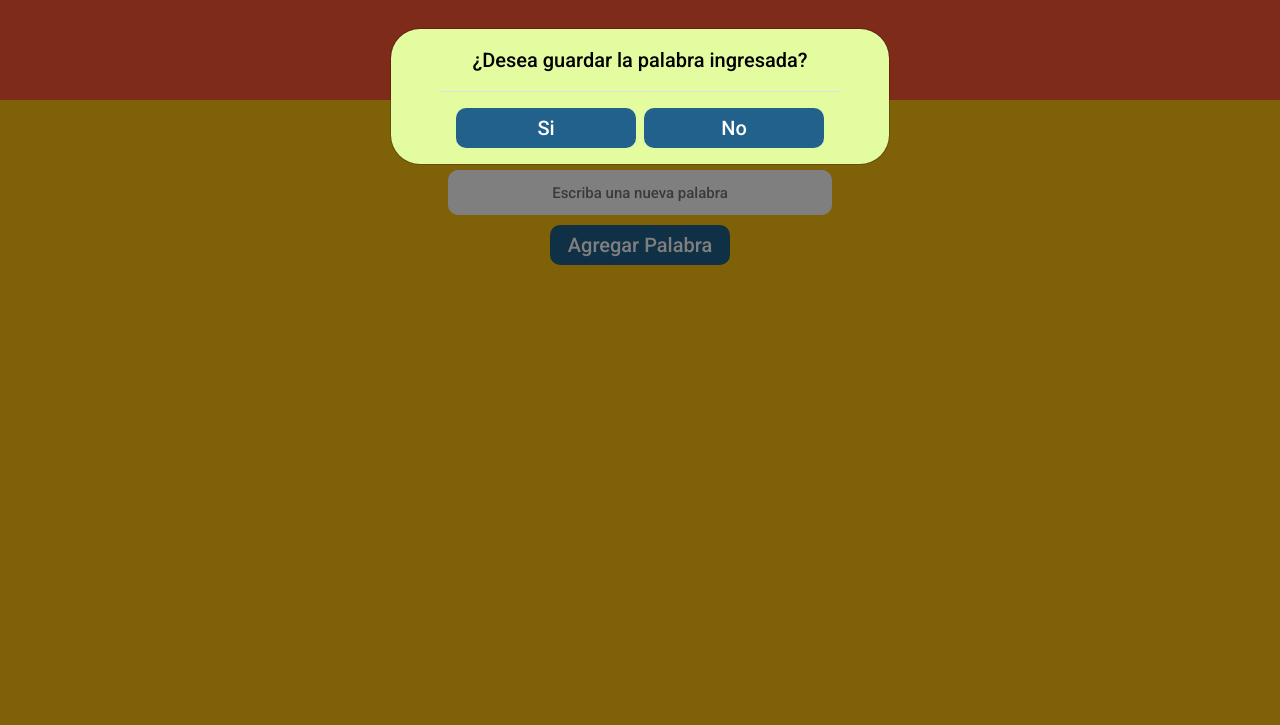
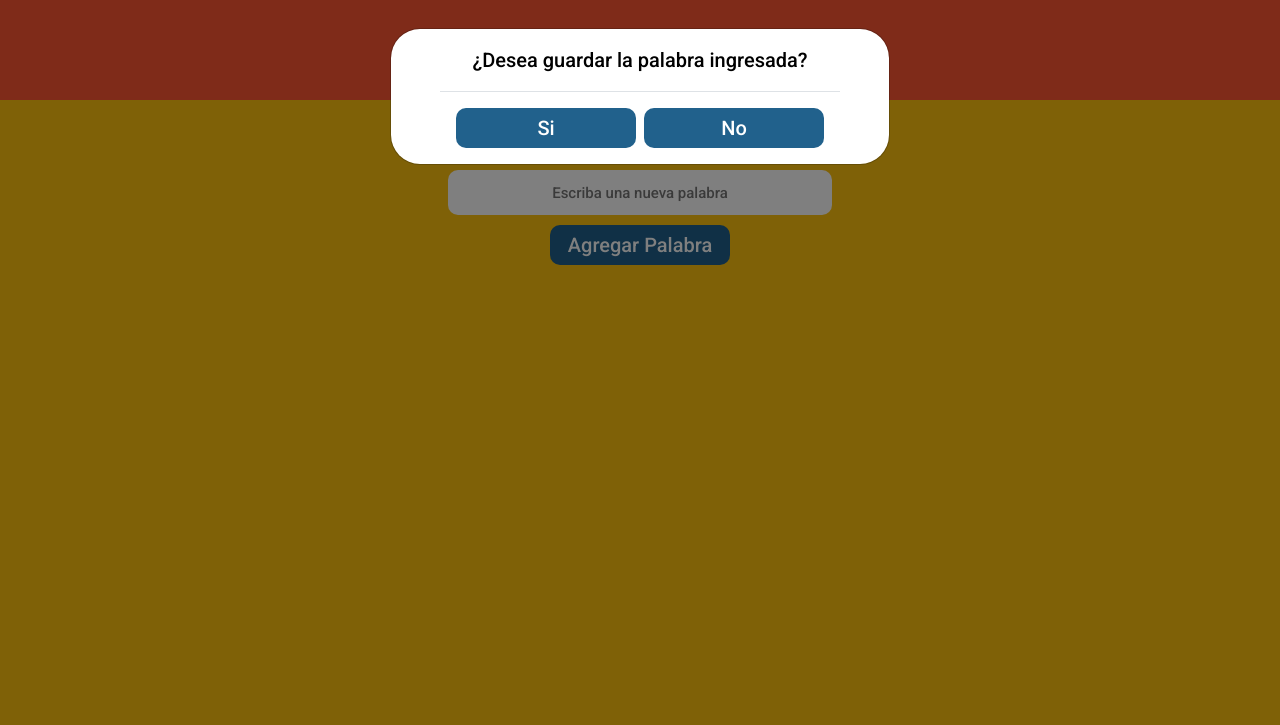
Before and after one commit to jesualdog/Juego-el-Ahorcado, a plain HTML site: page index.html in a window 1280 px wide. Both pictures are taken after typing "Sample" into the empty fields and a click on the button "Agregar Palabra". Shown: the top 725 px of the page. Drawn offline with nearby package versions, Linux system fonts and the light colour scheme.

Commit message:
Cambios en el css

```diff
--- a/css/style.css
+++ b/css/style.css
@@ -100,7 +100,6 @@
   }
 
   .mensaje{
-    font-family: cursive;
     font-size: 18px;
     height: 14px;
     display: block;
@@ -136,7 +135,7 @@
   }
 
   .modal-content{
-    background-color: rgb(227, 252, 160);
+    background-color: #FFFFFF;
     align-items: center;
     color: black;
     border-radius: 30px;
```
